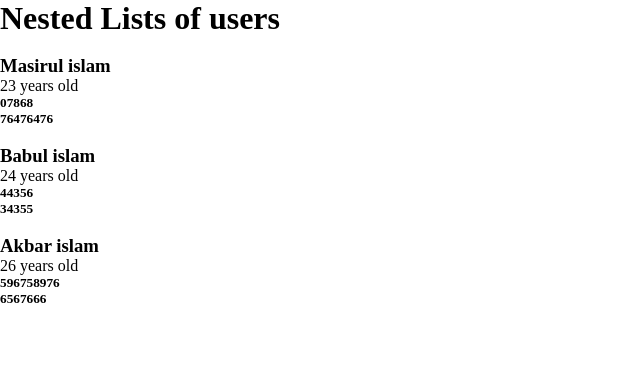
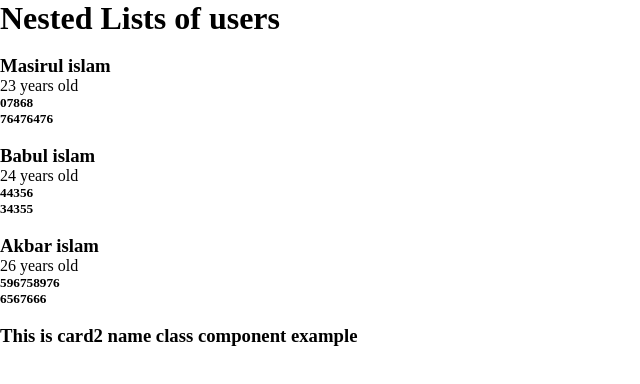
Before and after one commit to masirul-codify/react.js-practice, a React (Create React App) app: page / in a window 1280 px wide. Shown: the top 384 px of the page, without its empty margins (0-640 px from the left). Built offline with nearby package versions, Linux system fonts and the light colour scheme.

Commit message:
13.Learnt using class component

```diff
--- a/src/App.js
+++ b/src/App.js
@@ -5,6 +5,7 @@ import Card from './components/Card';
 import List from './components/unique-list/List';
 import Users from './components/unique-list/User';
 import Data from './Data.json';
+import Card2 from './components/Card2';
 
 
 
@@ -12,6 +13,7 @@ import Data from './Data.json';
 function App(){
     return <div>
         <Users />
+        <Card2 name="This is card2 name class component example"/>
     </div>
 }
 
--- a/src/components/Card.js
+++ b/src/components/Card.js
@@ -16,8 +16,6 @@ function Card(props) {
       <a href='www.facebook.com' className='theme-btn'>{themeBtn}</a>
     </div>
   </div>
-
-
 }
 
 export default Card;
--- /dev/null
+++ b/src/components/Card2.js
@@ -0,0 +1,13 @@
+import React, { Component } from 'react'
+
+class Card2 extends Component {
+  render() {
+    return (
+      <div>
+        <h3>{this.props.name}</h3>
+      </div>
+    )
+  }
+}
+
+export default Card2;
```
